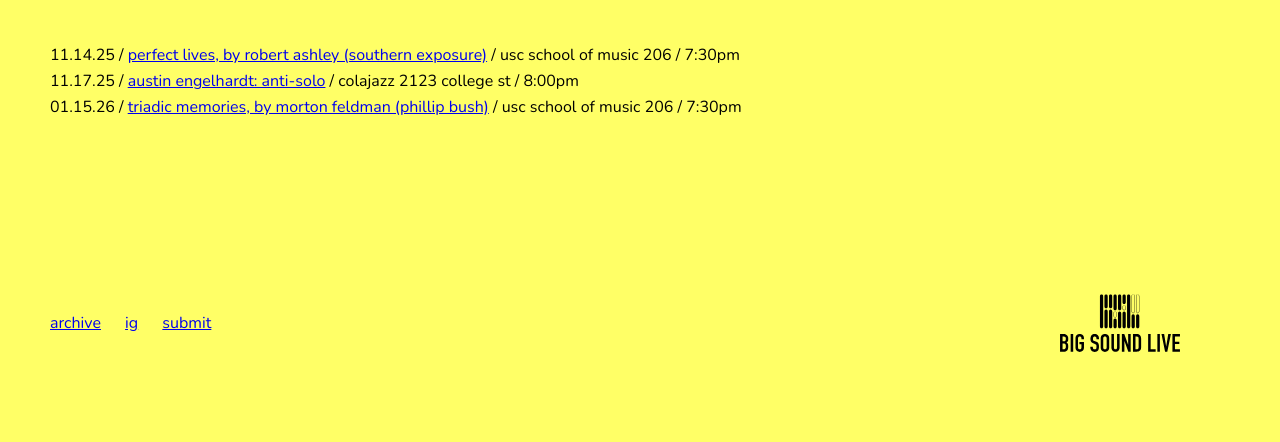
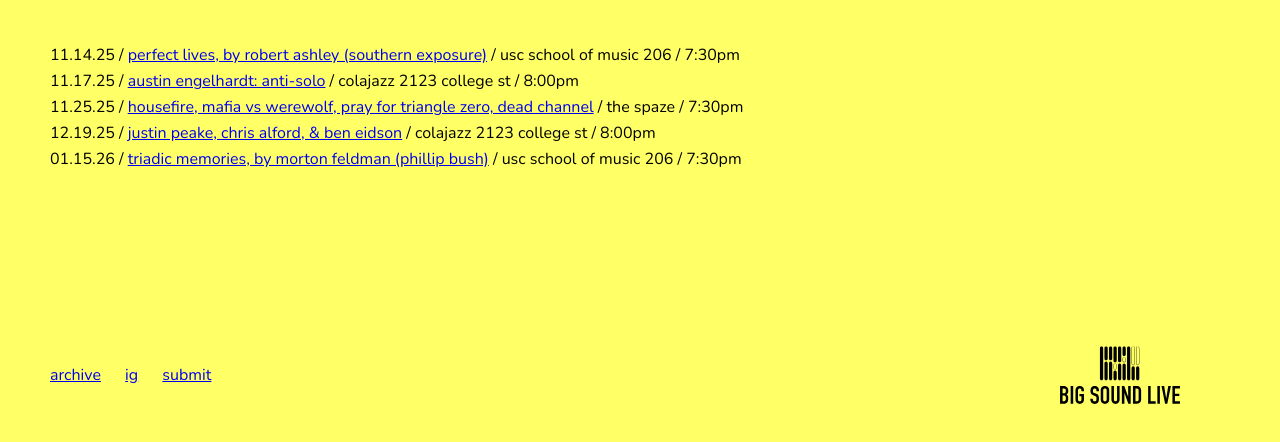
Before and after one commit to bigsoundlive/bigsoundlive.github.io, a plain HTML site: page index.html in a window 1280 px wide. Shown: the part 472-914 px from the top of the page. Drawn offline with nearby package versions, Linux system fonts and the light colour scheme.

Commit message:
Update index.html

```diff
--- a/index.html
+++ b/index.html
@@ -133,6 +133,8 @@
       {date: '10.30.25', venue: 'colajazz 2123 college st', artist: 'weston olencki, katherine young', link: 'https://youngstadlerolencki.bandcamp.com/album/bridges-between-individual-trees', time: '8:00pm' },
       {date: '11.14.25', venue: 'usc school of music 206', artist: 'perfect lives, by robert ashley (southern exposure)', link: 'https://sc.edu/study/colleges_schools/music/concerts_and_events/calendar/index.php?trumbaEmbed=view%3Devent%26eventid%3D1269524893', time: '7:30pm' },
       {date: '11.17.25', venue: 'colajazz 2123 college st', artist: 'austin engelhardt: anti-solo', link: 'https://www.austinengelhardtcomposer.com/', time: '8:00pm' },
+      {date: '11.25.25', venue: 'the spaze', artist: 'housefire, mafia vs werewolf, pray for triangle zero, dead channel', link: 'https://housefire414.bandcamp.com/', time: '7:30pm' },
+      {date: '12.19.25', venue: 'colajazz 2123 college st', artist: 'justin peake, chris alford, & ben eidson', link: 'https://chrisalford.bandcamp.com/album/turning-on-our-own-time', time: '8:00pm' },
       {date: '01.15.26', venue: 'usc school of music 206', artist: 'triadic memories, by morton feldman (phillip bush)', link: 'https://sc.edu/study/colleges_schools/music/concerts_and_events/calendar/index.php?trumbaEmbed=view%3Devent%26eventid%3D1284284437', time: '7:30pm' },
 
 
```
